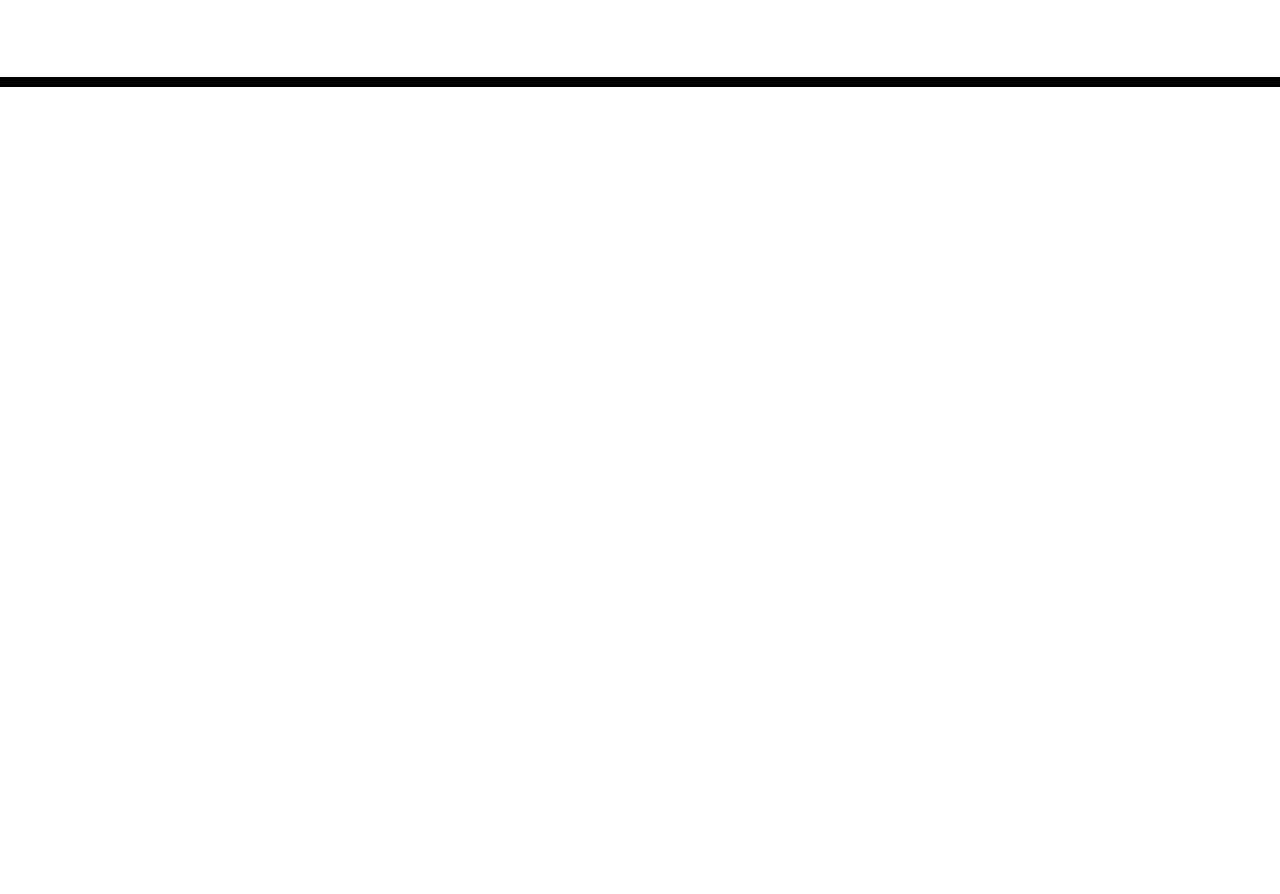
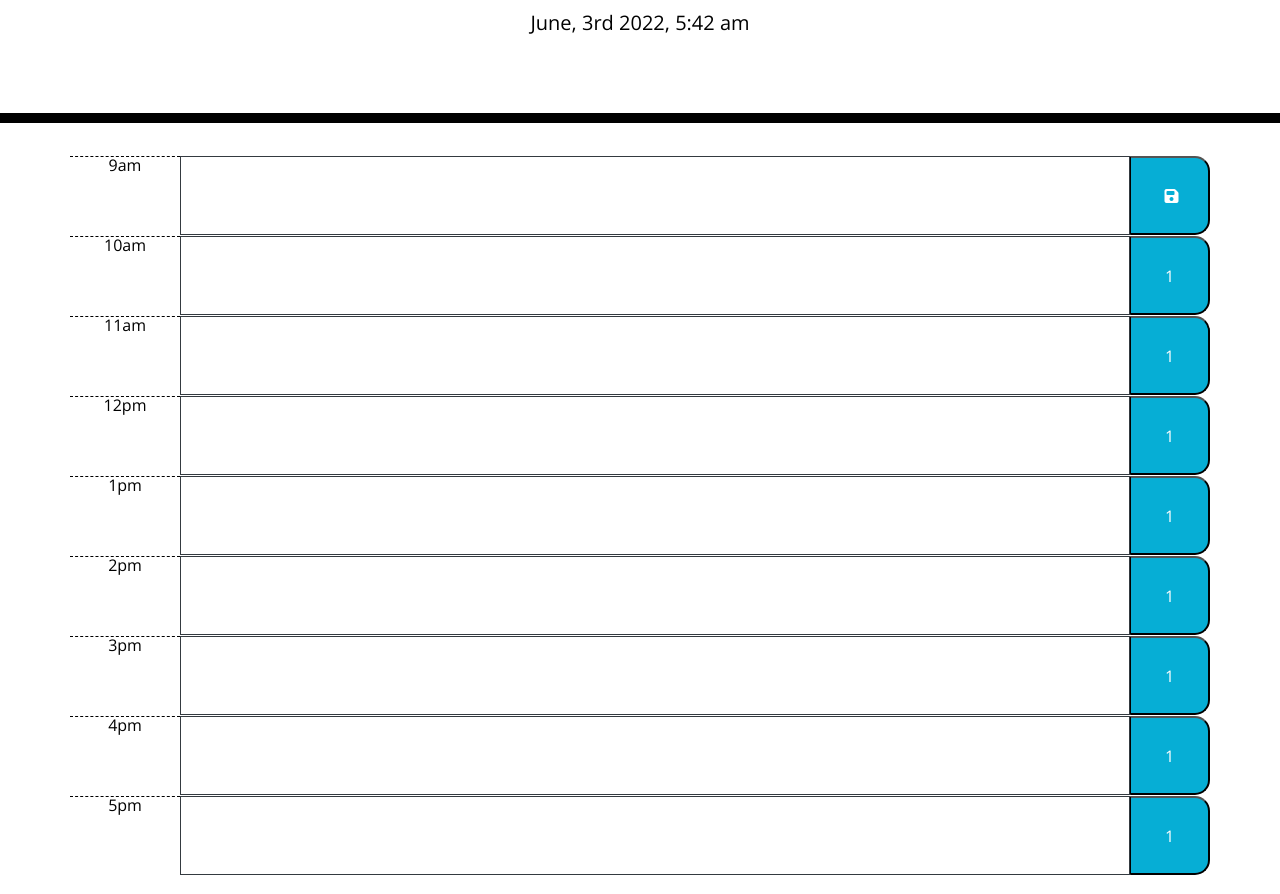
Before and after one commit to dvonwald/DVW-WorkDayScheduler-Mod5, a plain HTML site: page index.html in a window 1280 px wide. Shown: the part 181-1075 px from the top of the page. Before the commit the page ends 800 px from the top, so only its background shows below. Drawn offline with nearby package versions, Linux system fonts and the light colour scheme; files that its build step writes are made by us from their sources.

Commit message:
had to replace the font awesome cdn, added all the rows and columns, added momentjs, modified css a little bit

```diff
--- a/assets/css/style.css
+++ b/assets/css/style.css
@@ -63,9 +63,17 @@ textarea{
   border-bottom-right-radius: 15px;
   background-color: #06AED5;
   color: white;
+  margin: 0 auto;
+  width: 100%;
+  height: 100%;
 }
 
 .saveBtn i:hover {
   font-size: 20px;
   transition: all .3s ease-in-out;
 }
+
+.col.button {
+  padding-right: 0px;
+  padding-left: 0px;
+}
--- /dev/null
+++ b/assets/js/script.js
@@ -0,0 +1,4 @@
+var today = moment();
+var jumboDate = ('#currentDay')
+
+$(jumboDate).text(today.format('MMMM, Do YYYY, h:mm a'));
--- a/index.html
+++ b/index.html
@@ -4,35 +4,139 @@
     <meta charset="UTF-8" />
     <meta name="viewport" content="width=device-width, initial-scale=1.0" />
     <meta http-equiv="X-UA-Compatible" content="ie=edge" />
+    <!-- Links to CDNs -->
+    <!-- Bootstrap -->
     <link
       rel="stylesheet"
       href="https://stackpath.bootstrapcdn.com/bootstrap/4.3.1/css/bootstrap.min.css"
     />
-    <link
-      rel="stylesheet"
-      href="https://use.fontawesome.com/releases/v5.8.1/css/all.css"
-      integrity="sha384-50oBUHEmvpQ+1lW4y57PTFmhCaXp0ML5d60M1M7uH2+nqUivzIebhndOJK28anvf"
-      crossorigin="anonymous"
-    />
+    <!-- FontAwesome -->
+    <link rel="stylesheet" href="https://cdnjs.cloudflare.com/ajax/libs/font-awesome/6.1.1/css/all.min.css"
+      integrity="sha512-KfkfwYDsLkIlwQp6LFnl8zNdLGxu9YAA1QvwINks4PhcElQSvqcyVLLD9aMhXd13uQjoXtEKNosOWaZqXgel0g=="
+      crossorigin="anonymous" referrerpolicy="no-referrer" />
+    <!-- Google Fonts -->
     <link
       href="https://fonts.googleapis.com/css?family=Open+Sans&display=swap"
       rel="stylesheet"
     />
-    <link rel="stylesheet" href="style.css" />
+    <!-- Moment.js -->
+    <!-- <script src="https://cdnjs.cloudflare.com/ajax/libs/moment.js/2.29.3/moment.min.js"
+      integrity="sha512-x/vqovXY/Q4b+rNjgiheBsA/vbWA3IVvsS8lkQSX1gQ4ggSJx38oI2vREZXpTzhAv6tNUaX81E7QBBzkpDQayA=="
+      crossorigin="anonymous" referrerpolicy="no-referrer"></script> -->
+<!-- Link to CSS -->
+    <link rel="stylesheet" href="./assets/css/style.css" />
     <title>Work Day Scheduler</title>
   </head>
-
   <body>
-    <header class="jumbotron">
+    <header class="jumbotron text-center">
       <h1 class="display-3">Work Day Scheduler</h1>
       <p class="lead">A simple calendar app for scheduling your work day</p>
       <p id="currentDay" class="lead"></p>
     </header>
+    <!-- Timeblocks go here -->
+    <!-- 9am -->
     <div class="container">
-      <!-- Timeblocks go here -->
+      <div class="row time-block">
+        <div class="col hour">9am</div>
+        <textarea class="col border border-dark col-10">
+        </textarea>
+        <div class="col button"><button class="saveBtn"> <i class="fa-solid fa-floppy-disk"></i></button>
+        </div>
+      </div>
     </div>
 
+    <!-- 10am -->
+    <div class="container">
+      <div class="row time-block">
+        <div class="col hour">10am</div>
+            <textarea class="col border border-dark col-10">
+            </textarea>
+          <div class="col button"><button class="saveBtn">1</button>
+        </div>
+      </div>
+  </div>
+
+    <!-- 11am -->
+    <div class="container">
+  <div class="row time-block">
+        <div class="col hour">11am</div>
+        <textarea class="col border border-dark col-10">
+        </textarea>
+        <div class="col button"><button class="saveBtn">1</button>
+        </div>
+      </div>
+    </div>
+
+    <!-- 12pm -->
+    <div class="container">
+      <div class="row time-block">
+        <div class="col hour">12pm</div>
+        <textarea class="col border border-dark col-10">
+        </textarea>
+        <div class="col button"><button class="saveBtn">1</button>
+        </div>
+      </div>
+    </div>
+
+    <!-- 1pm -->
+    <div class="container">
+      <div class="row time-block">
+        <div class="col hour">1pm</div>
+        <textarea class="col border border-dark col-10">
+        </textarea>
+        <div class="col button"><button class="saveBtn">1</button>
+        </div>
+      </div>
+    </div>
+
+    <!-- 2pm -->
+    <div class="container">
+      <div class="row time-block">
+        <div class="col hour">2pm</div>
+        <textarea class="col border border-dark col-10">
+        </textarea>
+        <div class="col button"><button class="saveBtn">1</button>
+        </div>
+      </div>
+    </div>
+
+    <!-- 3pm -->
+    <div class="container">
+      <div class="row time-block">
+        <div class="col hour">3pm</div>
+        <textarea class="col border border-dark col-10">
+        </textarea>
+        <div class="col button"><button class="saveBtn">1</button>
+        </div>
+      </div>
+    </div>
+
+    <!-- 4pm -->
+    <div class="container">
+      <div class="row time-block">
+        <div class="col hour">4pm</div>
+        <textarea class="col border border-dark col-10">
+        </textarea>
+        <div class="col button"><button class="saveBtn">1</button>
+        </div>
+      </div>
+    </div>
+
+    <!-- 5pm -->
+    <div class="container">
+      <div class="row time-block">
+        <div class="col hour">5pm</div>
+        <textarea class="col border border-dark col-10">
+        </textarea>
+        <div class="col button"><button class="saveBtn">1</button>
+        </div>
+      </div>
+    </div>
+
+<!-- JavaScript Links & Libraries -->
     <script src="https://code.jquery.com/jquery-3.4.1.min.js"></script>
     <script src="https://cdnjs.cloudflare.com/ajax/libs/moment.js/2.24.0/moment.min.js"></script>
+        <!-- Link to JS file -->
+        <script src="./assets/js/script.js"></script>
   </body>
 </html>
```
